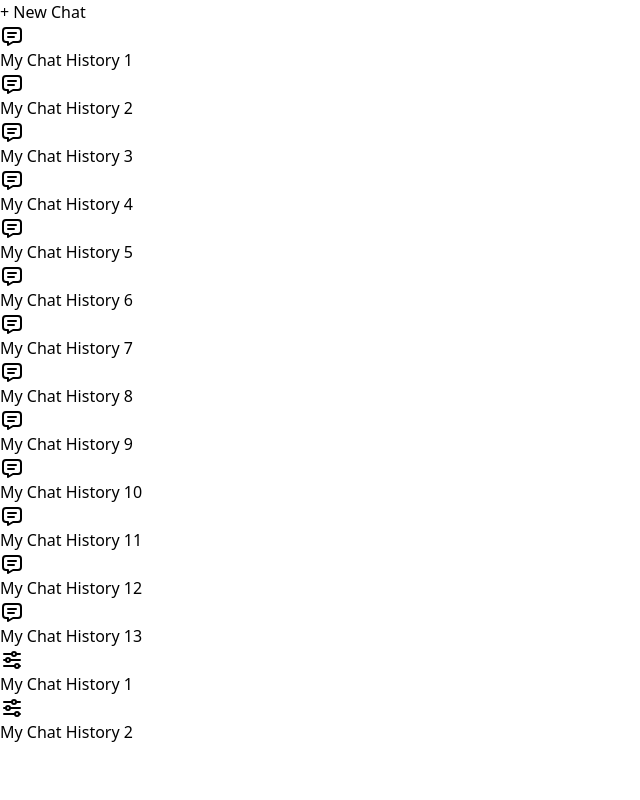
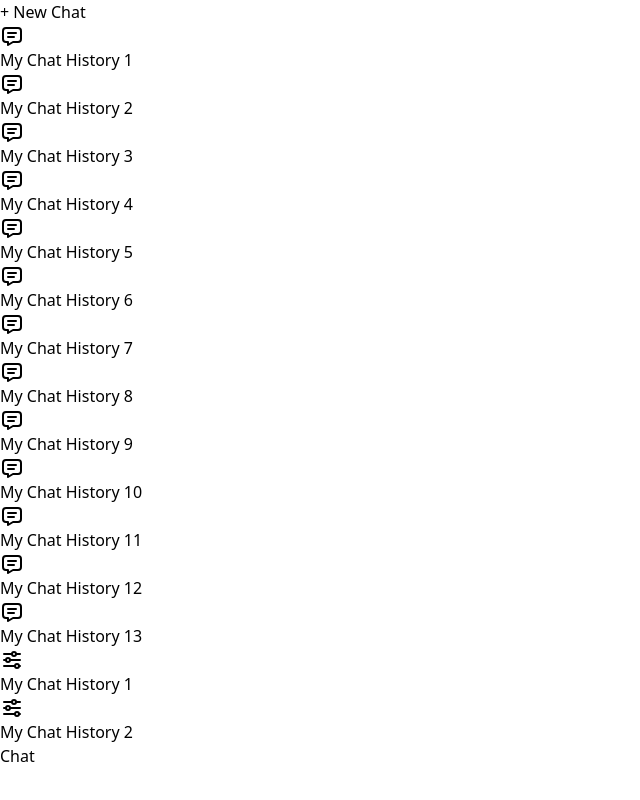
Before and after one commit to durgeshh04/ChatBot, a React (Vite) app in the folder my-project/: page / in a window 1280 px wide. Shown: the whole page, without its empty margins (0-640 px from the left). Built offline with nearby package versions, Linux system fonts and the light colour scheme.

Commit message:
Update Chat.jsx

```diff
--- a/my-project/src/components/Chat.jsx
+++ b/my-project/src/components/Chat.jsx
@@ -6,7 +6,9 @@ const Chat = () => {
     <div className="w-screen h-screen bg-gray-900 flex">
       <div className="w-[20%] h-full bg-gray-950 text-white p-4 flex flex-col">
         <div className="h-[5%] mb-4">
-          <button className="w-full h-[50px] border rounded font-bold">+ New Chat</button>
+          <button className="w-full h-[50px] border rounded font-bold">
+            + New Chat
+          </button>
         </div>
         <div className="h-[75%] mt-5 overflow-y-auto scrollbar-hide">
           <div className="space-y-3">
@@ -80,7 +82,11 @@ const Chat = () => {
 
       {/* Chat Box */}
 
-      <div className="w-[80%] h-full bg-gray-900"></div>
+      <div className="w-[80%]">
+        <div className="h-[80%] border flex flex-col justify-center items-center text-white">
+          <div className="text-4xl font-bold">Chat</div>
+        </div>
+      </div>
     </div>
   );
 };
```
